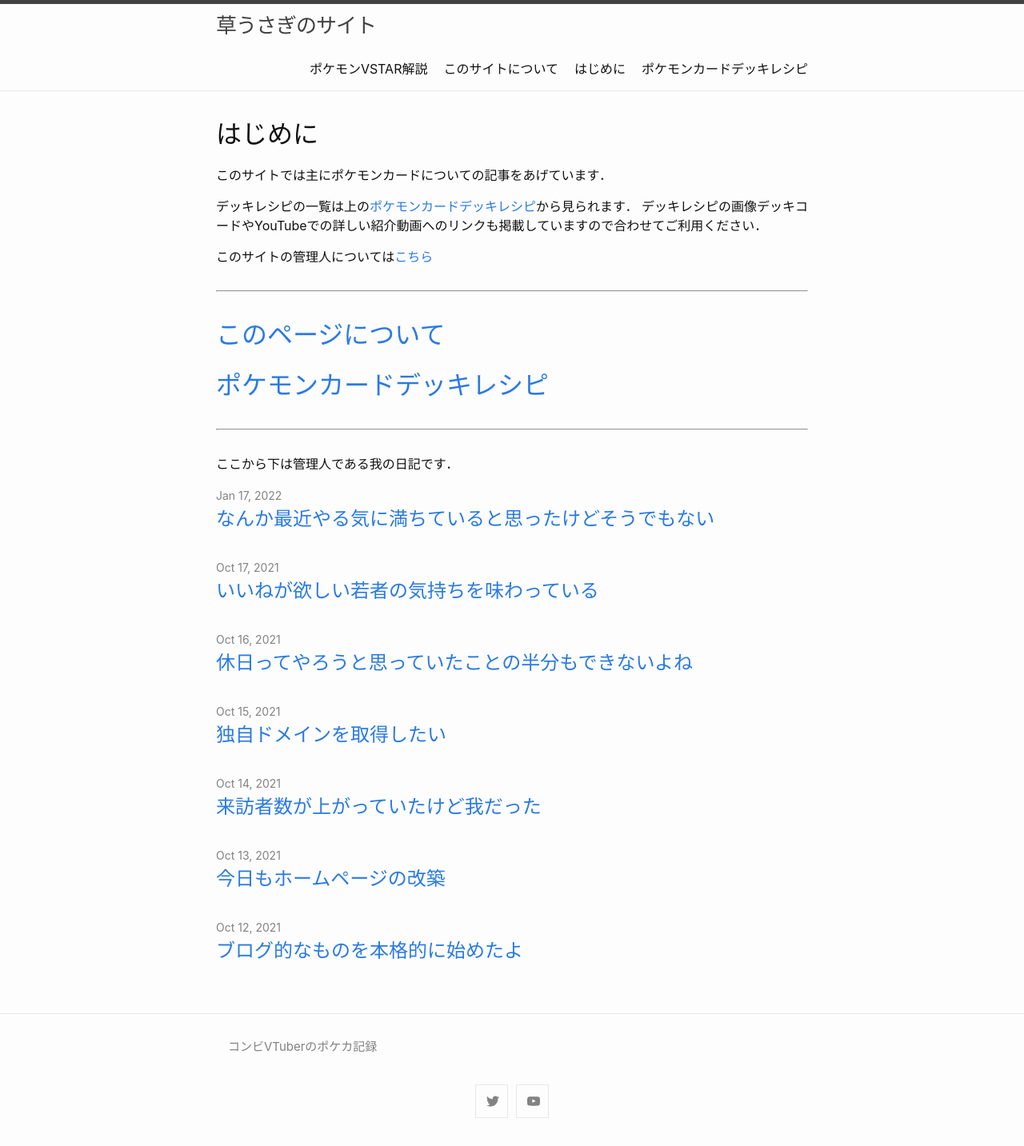
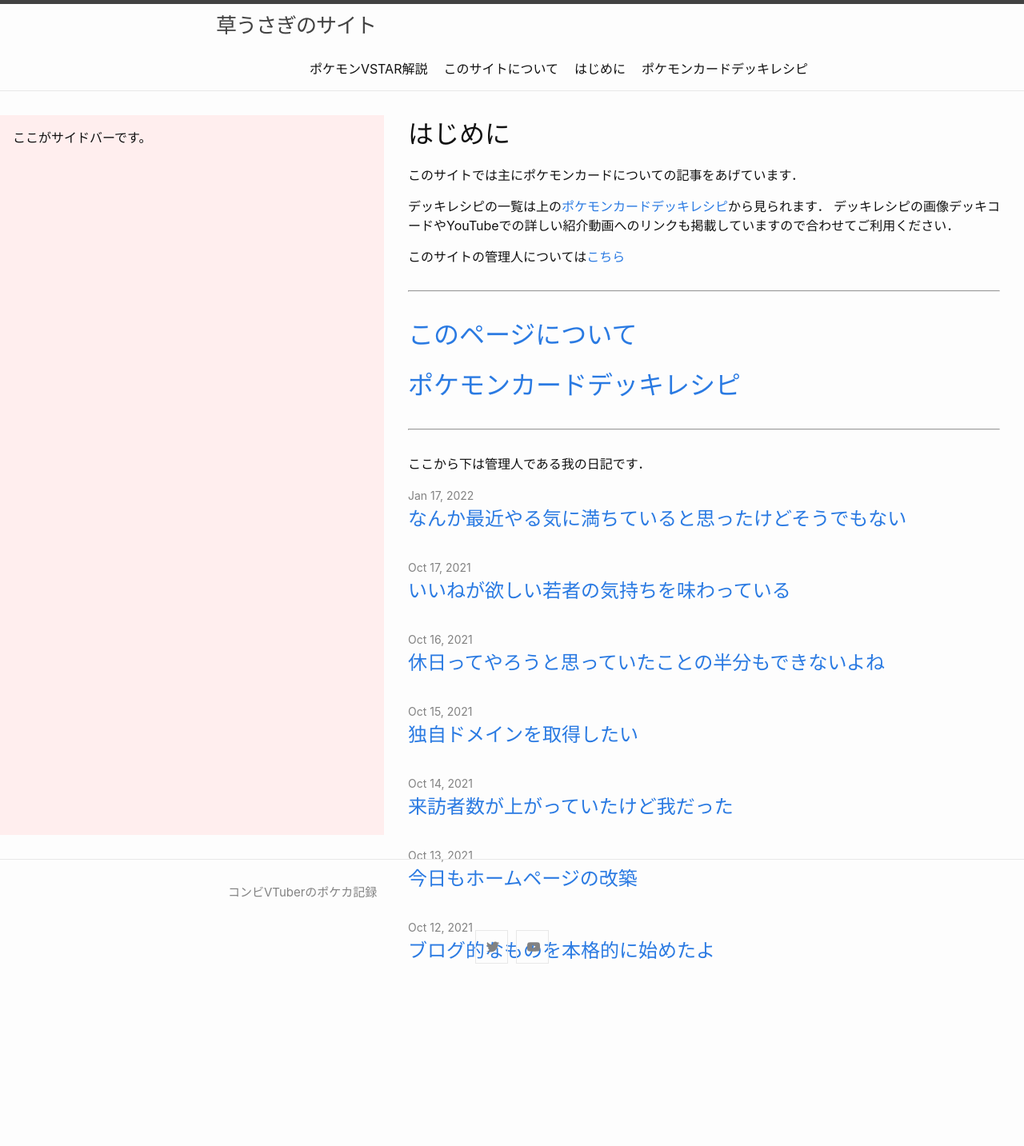
Before and after one commit to Kusausagi-Tsukasa/Kusausagi-Tsukasa.github.io, a Jekyll site: the page built from index.md, in a window 1280 px wide. Shown: the whole page at 80% size. Built offline with Jekyll 4.4.1, drawn with Linux system fonts in a browser that asks for light colours; our own code applies the rules of GitHub Pages for plain Markdown files; after the commit the page ends 1240 px from its top, so only the background shows below that.

Commit message:
Update default.html

```diff
--- a/_layouts/default.html
+++ b/_layouts/default.html
@@ -1,5 +1,5 @@
 <!DOCTYPE html>
-<html lang="{{ page.lang | default: site.lang | default: "en" }}">
+<html lang="{{ page.lang | default: site.lang | default: "jp" }}">
 
   {%- include head.html -%}
 
@@ -8,9 +8,16 @@
     {%- include header.html -%}
 
     <main class="page-content" aria-label="Content">
-	<div class="wrapper">
-        	{{ content }}
-      	</div>
+	<div style="display:flex;height:100vh;">
+		<div style="flex-grow:1;
+			padding: 1em;
+			background-color:#FEE">
+			ここがサイドバーです。
+		</div>
+		<div class="wrapper">
+        		{{ content }}
+      		</div>
+	</div>
     </main>
 
     {%- include footer.html -%}
```
